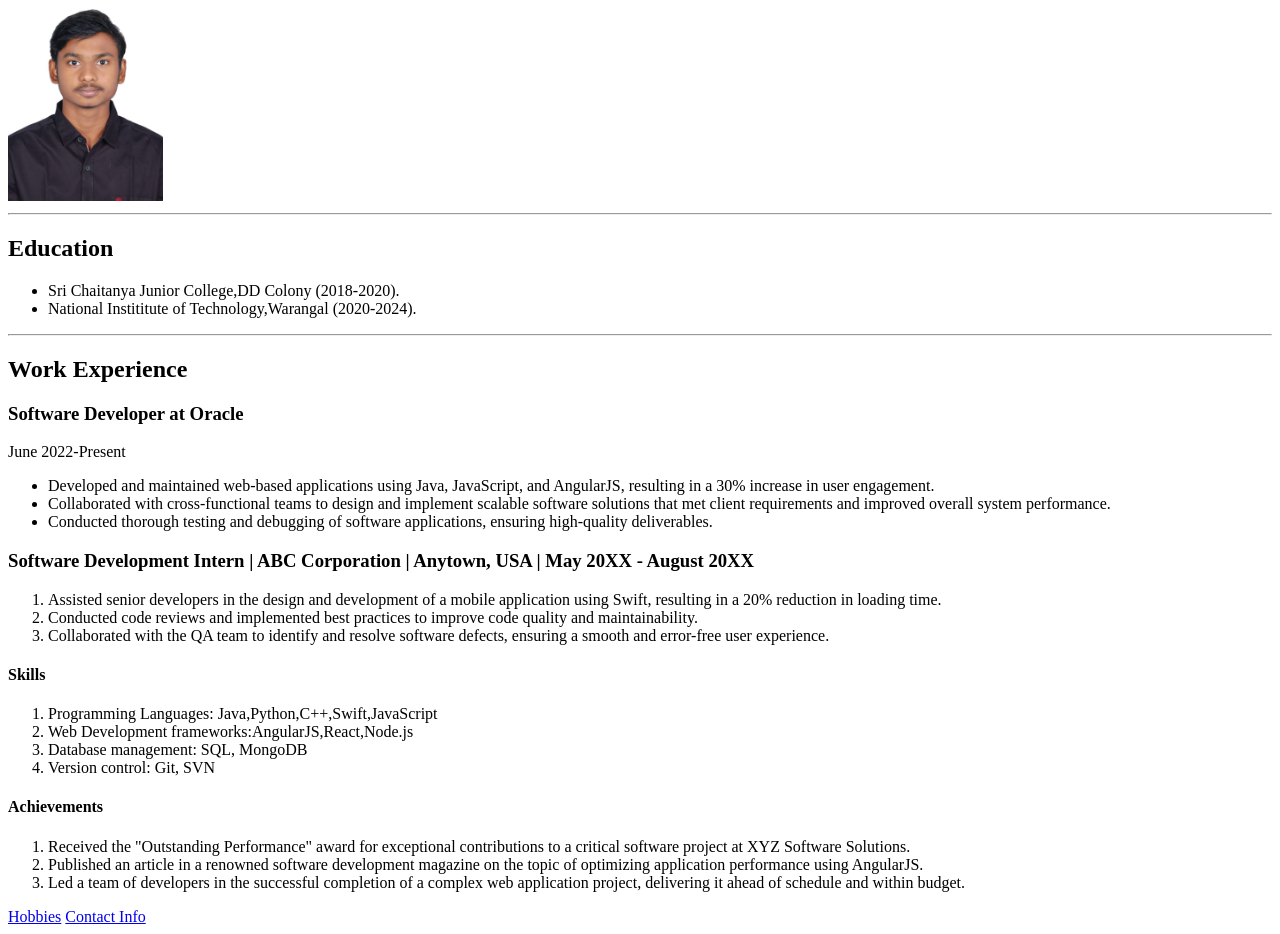
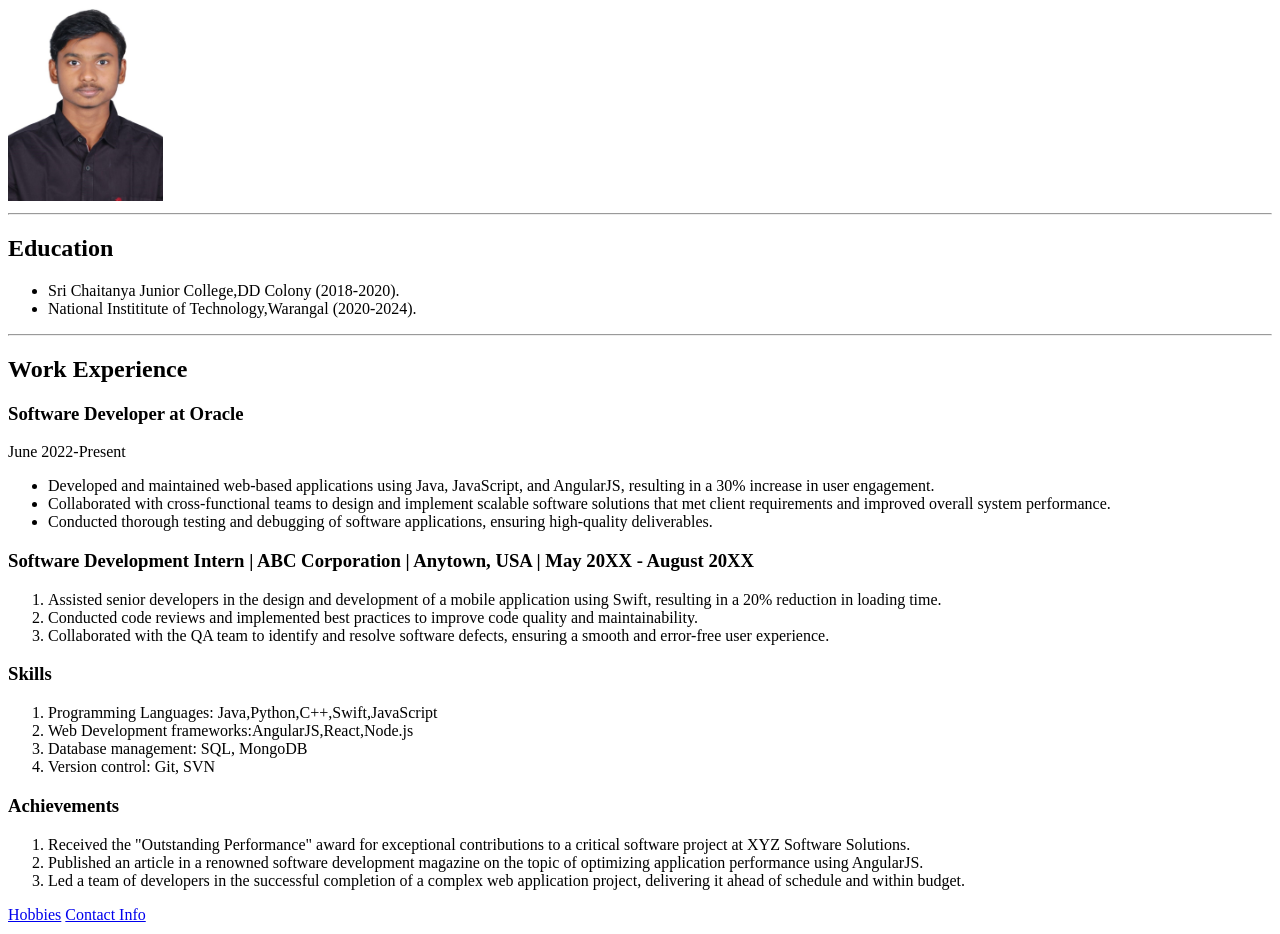
Before and after one commit to NikhilTejaArkanti/HTML-Portfolio, a plain HTML site: page index.html in a window 1280 px wide. Shown: the part 79-1013 px from the top of the page. Drawn offline with Linux system fonts and the light colour scheme.

Commit message:
Update index.html

```diff
--- a/index.html
+++ b/index.html
@@ -28,14 +28,14 @@
         <li>Collaborated with the QA team to identify and resolve software defects, ensuring a smooth and error-free user experience.</li>
     </ol>
 
-    <h4>Skills</h4>
+    <h3>Skills</h3>
     <ol>
         <li>Programming Languages: Java,Python,C++,Swift,JavaScript</li>
         <li>Web Development frameworks:AngularJS,React,Node.js</li>
         <li>Database management: SQL, MongoDB</li>
         <li>Version control: Git, SVN</li>
     </ol>
-    <h4>Achievements</h4>
+    <h3>Achievements</h3>
         <ol>
             <li>Received the "Outstanding Performance" award for exceptional contributions to a critical software project at XYZ Software Solutions.</li>
             <li>Published an article in a renowned software development magazine on the topic of optimizing application performance using AngularJS.</li>
```
